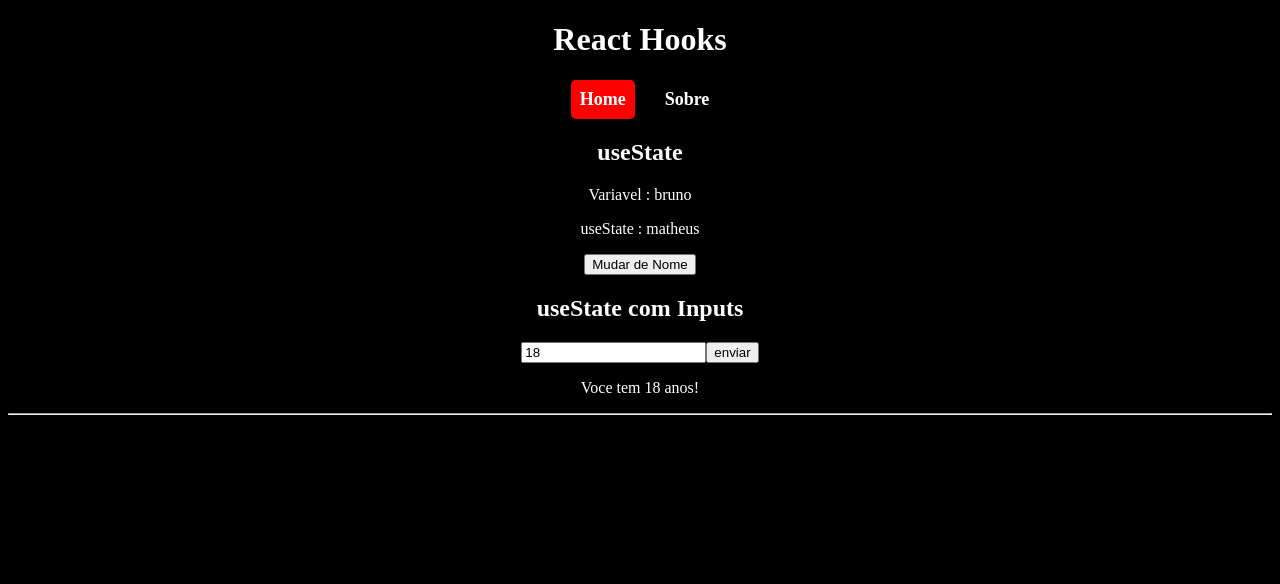
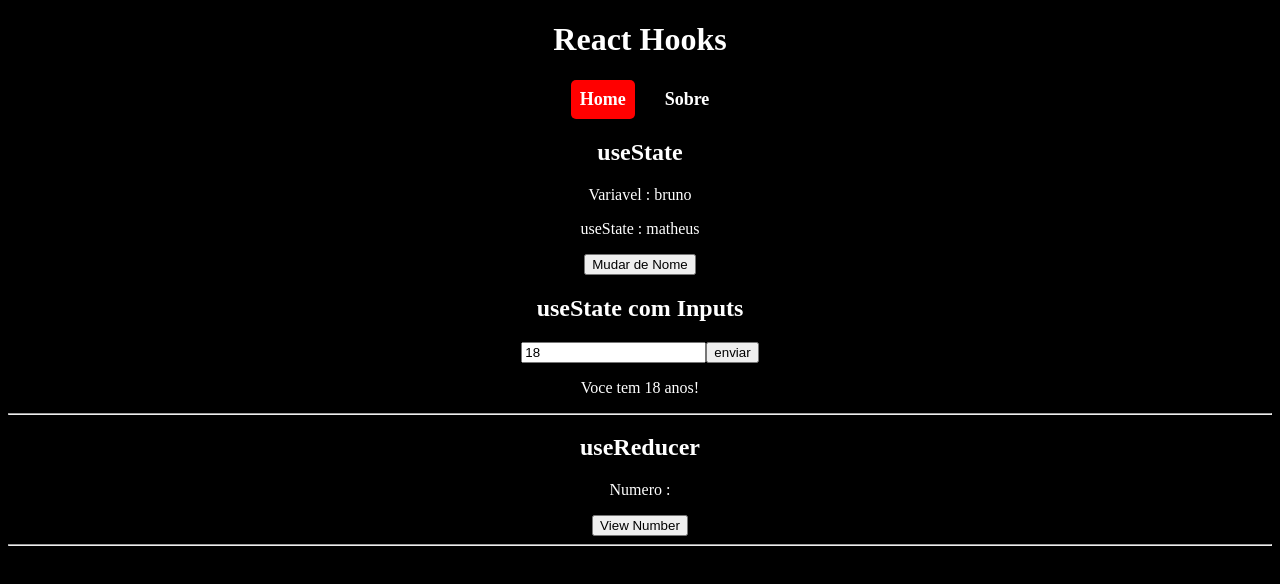
Before and after one commit to japajow/hooks-react, a React (Create React App) app: page / in a window 1280 px wide. Shown: the top 584 px of the page. Built offline with nearby package versions, Linux system fonts and the light colour scheme.

Commit message:
useReducer

```diff
--- /dev/null
+++ b/src/components/HookUseReducer.js
@@ -0,0 +1,17 @@
+import React, { useReducer } from "react";
+
+export const HookUseReducer = () => {
+  const funcReducer = (state, action) => {
+    return Math.random(state);
+  };
+
+  const [number, dispatch] = useReducer(funcReducer);
+  return (
+    <div>
+      <h2>useReducer</h2>
+      <p>Numero : {number}</p>
+      <button onClick={dispatch}>View Number</button>
+      <hr />
+    </div>
+  );
+};
--- a/src/pages/Home/Home.js
+++ b/src/pages/Home/Home.js
@@ -1,4 +1,5 @@
 import React from "react";
+import { HookUseReducer } from "../../components/HookUseReducer";
 import { HookUseState } from "../../components/HookUseState";
 import "./Home.css";
 
@@ -6,6 +7,7 @@ export const Home = () => {
   return (
     <div>
       <HookUseState />
+      <HookUseReducer />
     </div>
   );
 };
```
Also changed, not shown: 1 other file (tests, documents, lock files or other folders).
